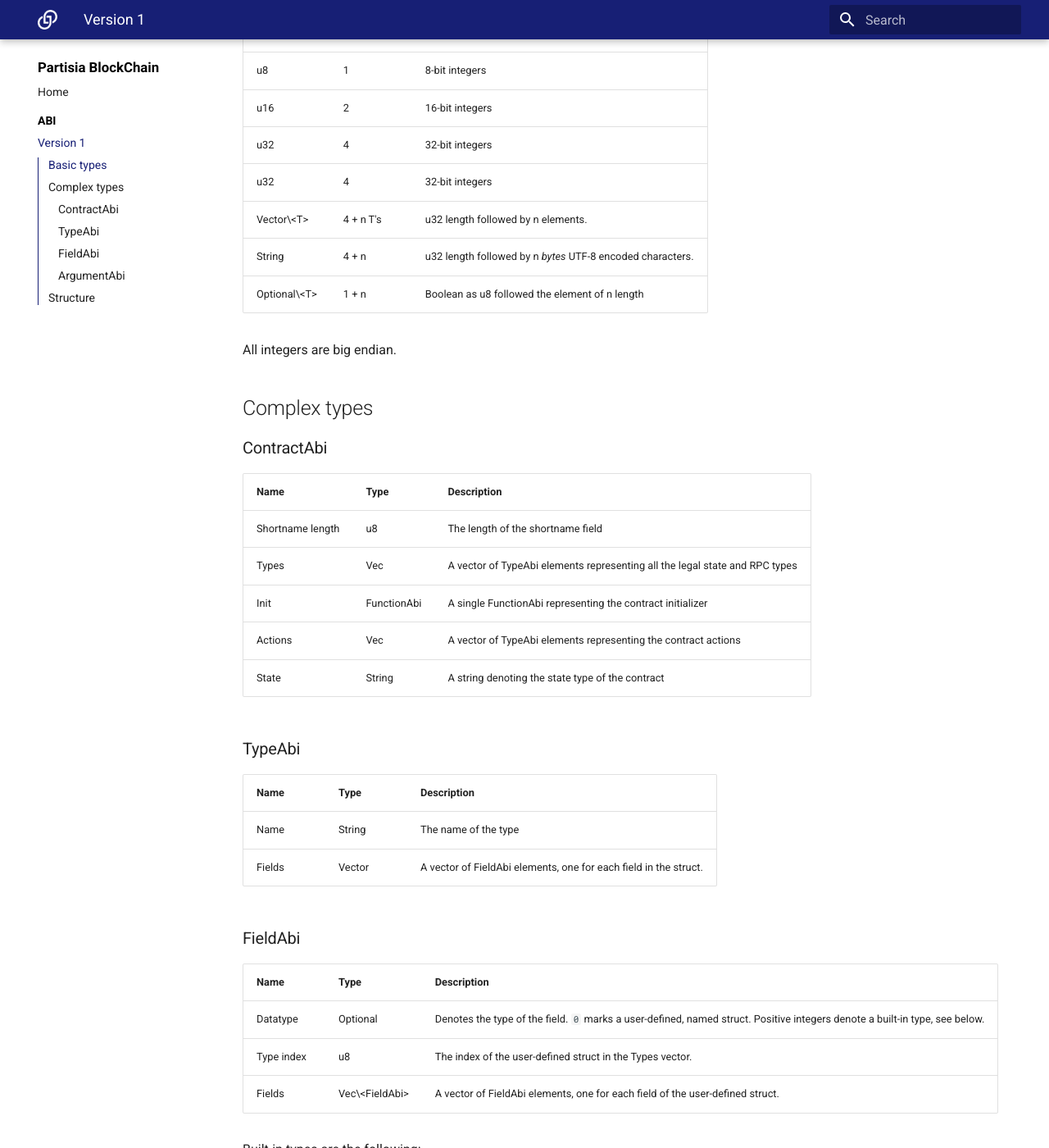
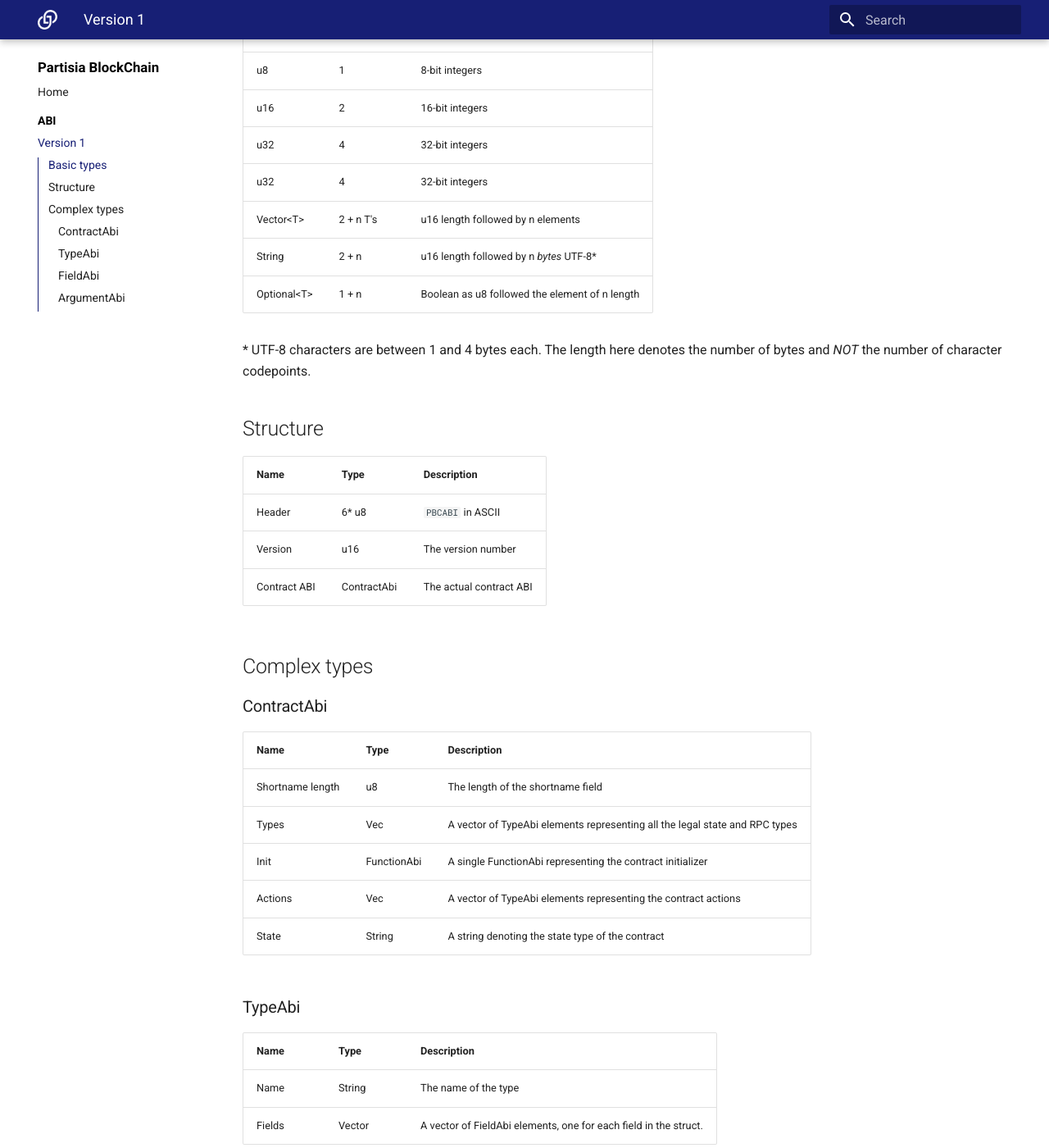
Before and after one commit to 0xSero/partisia-docs, an MkDocs documentation site: the page built from documentation/docs/abiv1.md, in a window 1280 px wide and 1400 px high, scrolled down 213 px. Shown: the whole window at 82% size. Built offline with MkDocs 1.6.1 and Material for MkDocs 9.7.7, drawn with Linux system fonts in a browser that asks for light colours; a script that is not in the unit is left out; some of the changed text lies outside the part shown.

Commit message:
Lengths of vec and string are u16. Clarified encoding of arrays.

```diff
--- a/documentation/docs/abiv1.md
+++ b/documentation/docs/abiv1.md
@@ -8,11 +8,20 @@
 | u16 | 2 |16-bit integers |
 | u32 | 4 |32-bit integers |
 | u32 | 4 |32-bit integers |
-| Vector\<T\> | 4 + n T's | u32 length followed by n elements.  |
-| String | 4 + n | u32 length followed by n *bytes* UTF-8 encoded characters.  |
-| Optional\<T\> | 1 + n | Boolean as u8 followed the element of n length |
+| Vector<T\> | 2 + n T's | u16 length followed by n elements|
+| String | 2 + n | u16 length followed by n *bytes* UTF-8\*|
+| Optional<T\> | 1 + n | Boolean as u8 followed the element of n length |
 
-All integers are big endian.
+\* UTF-8 characters are between 1 and 4 bytes each. The length here denotes the number of bytes and
+*NOT* the number of character codepoints.
+
+## Structure
+
+| Name | Type | Description |
+|---    |--- |---|
+| Header | 6* u8 | `PBCABI` in ASCII|
+| Version | u16 | The version number
+| Contract ABI | ContractAbi | The actual contract ABI
 
 ## Complex types
 
@@ -39,7 +48,7 @@ All integers are big endian.
 |---    |--- |---|
 | Datatype | Optional<u8> | Denotes the type of the field. `0` marks a user-defined, named struct. Positive integers denote a built-in type, see below.
 | Type index     | u8 | The index of the user-defined struct in the Types vector.
-| Fields   | Vec\<FieldAbi\> | A vector of FieldAbi elements, one for each field of the user-defined struct.
+| Fields   | Vec<FieldAbi\> | A vector of FieldAbi elements, one for each field of the user-defined struct.
 
 Built-in types are the following:
 
@@ -56,17 +65,17 @@ Built-in types are the following:
 8  |  i32
 9  |  i64
 10 |  i128
-11 |  Vec\<T\> \*
-12 |  BTreeMap\<S, T\> \*\*
+11 |  Vec<T\> \*
+12 |  BTreeMap<S, T\> \*\*
 13 |  BTreeSet
-14 |  \[u8; 1\]
-15 |  \[u8; 2\]
-.. |
-46 |  \[u8; 32\]
+14 |  \[u8; n\] \*\*\*
 
 \* T is written as a single u8 denoting the type index of T in the Types vector in the parent
 ContractAbi.
+
 \*\* Same as Vec but two bytes one for S and one for T.
+
+\*\*\* n denotes the length as an u8. Currently we support a max length of 32.
 
 ### ArgumentAbi
 
@@ -74,13 +83,3 @@ ContractAbi.
 |---    |--- |---|
 | Name | String | The name of the field
 | Type index     | u8 | The index of the user-defined struct in the Types vector.
-
-
-## Structure
-
-| Name | Type | Description |
-|---    |--- |---|
-| Header | 6* u8 | `PBCABI` in ASCII|
-| Version | u16 | The version number
-| Shortname length | u8 | The length of the shortname field
-| Types | Vec<TypeAbi> | A vector of TypeAbi elements.
```
